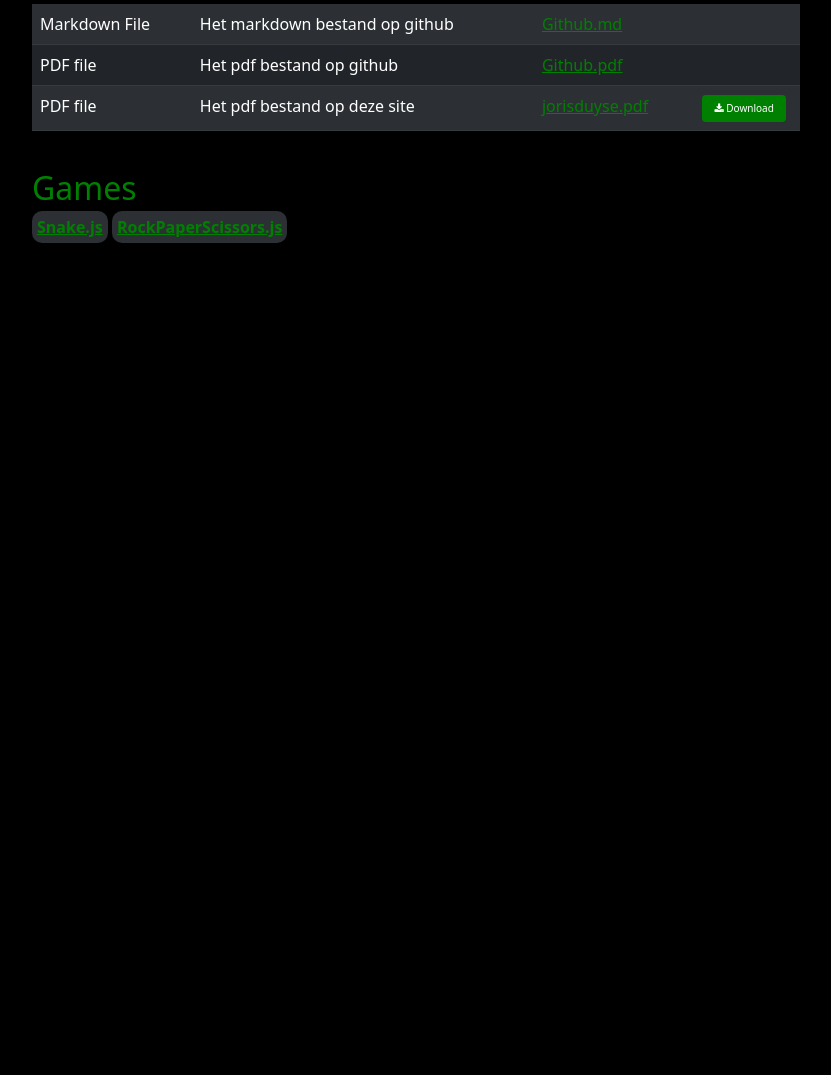
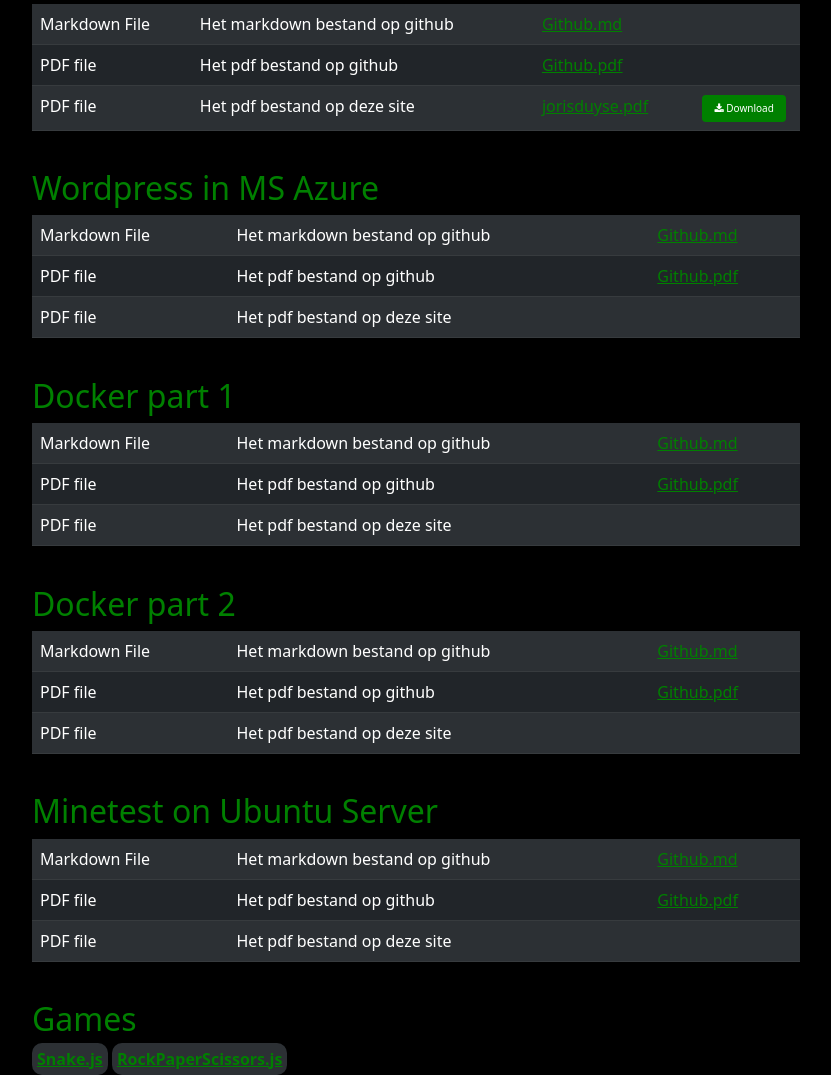
Before and after one commit to JorisVanDuyseHogent/SystemEngineeringLab, a plain HTML site: page PreviewSite/index.html in a window 1280 px wide. Shown: the part 649-1724 px from the top of the page, without its empty margins (224-1055 px from the left). Before the commit the page ends 892 px from the top, so only its background shows below. Drawn offline with nearby package versions, Linux system fonts and the light colour scheme.

Commit message:
Minetest update v2

```diff
--- a/PreviewSite/index.html
+++ b/PreviewSite/index.html
@@ -100,6 +100,87 @@
             </tr>
         </table>
 
+        <h2>Wordpress in MS Azure</h2>
+        <table class="table table-striped table-dark">
+            <tr>
+                <td>Markdown File</td>
+                <td>Het markdown bestand op github</td>
+                <td><a href="https://github.com/JorisVanDuyseHogent/SystemEngineeringLab/tree/main/WordpressInMSAzure#readme" target="_blank">Github.md</a></td>
+            </tr>
+            <tr>
+                <td>PDF file</td>
+                <td>Het pdf bestand op github</td>
+                <td><a href="https://github.com/JorisVanDuyseHogent/SystemEngineeringLab/blob/main/WordpressInMSAzure/Documentatie%20Wordpress%20opzetten%20in%20MS%20Azure%20G56.pdf" target="_blank">Github.pdf</a></td>
+            </tr>
+            <tr>
+                <td>PDF file</td>
+                <td>Het pdf bestand op deze site</td>
+                <td>
+                </td>
+            </tr>
+        </table>
+
+        <h2>Docker part 1</h2>
+        <table class="table table-striped table-dark">
+            <tr>
+                <td>Markdown File</td>
+                <td>Het markdown bestand op github</td>
+                <td><a href="https://github.com/JorisVanDuyseHogent/SystemEngineeringLab/tree/main/DockerPart1#readme" target="_blank">Github.md</a></td>
+            </tr>
+            <tr>
+                <td>PDF file</td>
+                <td>Het pdf bestand op github</td>
+                <td><a href="https://github.com/JorisVanDuyseHogent/SystemEngineeringLab/blob/main/DockerPart1/README.pdf" target="_blank">Github.pdf</a></td>
+            </tr>
+            <tr>
+                <td>PDF file</td>
+                <td>Het pdf bestand op deze site</td>
+                <td>
+                </td>
+            </tr>
+        </table>
+
+
+        <h2>Docker part 2</h2>
+        <table class="table table-striped table-dark">
+            <tr>
+                <td>Markdown File</td>
+                <td>Het markdown bestand op github</td>
+                <td><a href="https://github.com/JorisVanDuyseHogent/SystemEngineeringLab/tree/main/DokcerPart2#readme" target="_blank">Github.md</a></td>
+            </tr>
+            <tr>
+                <td>PDF file</td>
+                <td>Het pdf bestand op github</td>
+                <td><a href="https://github.com/JorisVanDuyseHogent/SystemEngineeringLab/blob/main/DokcerPart2/README.pdf" target="_blank">Github.pdf</a></td>
+            </tr>
+            <tr>
+                <td>PDF file</td>
+                <td>Het pdf bestand op deze site</td>
+                <td>
+                </td>
+            </tr>
+        </table>
+
+        <h2>Minetest on Ubuntu Server</h2>
+        <table class="table table-striped table-dark">
+            <tr>
+                <td>Markdown File</td>
+                <td>Het markdown bestand op github</td>
+                <td><a href="https://github.com/JorisVanDuyseHogent/SystemEngineeringLab/tree/main/MineTestServer#readme" target="_blank">Github.md</a></td>
+            </tr>
+            <tr>
+                <td>PDF file</td>
+                <td>Het pdf bestand op github</td>
+                <td><a href="https://github.com/JorisVanDuyseHogent/SystemEngineeringLab/blob/main/MineTestServer/Minetest%20server%20opzetten%20G56.pdf" target="_blank">Github.pdf</a></td>
+            </tr>
+            <tr>
+                <td>PDF file</td>
+                <td>Het pdf bestand op deze site</td>
+                <td>
+                </td>
+            </tr>
+        </table>
+
         <h2>Games</h2>
         <a class="link_button" href="./subsites/SnakeJavaScript_Index.html">Snake.js</a>
         <a class="link_button" href="./subsites/RockPaperScissors_Index.html">RockPaperScissors.js</a>
```
Also changed, not shown: MineTestServer/images/neofetch.PNG (added), 2 other files.
